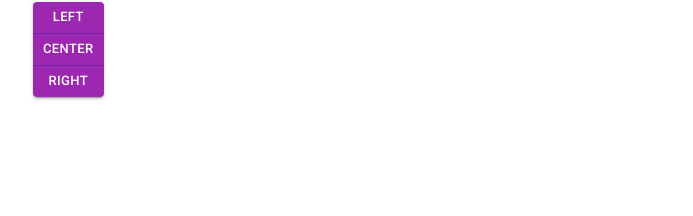
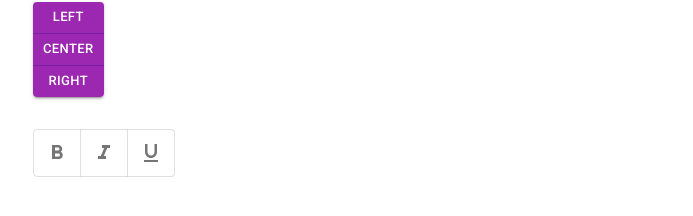
Before and after one commit to JiwanChaudhary/materail-ui, a React (Create React App) app: page / in a window 1280 px wide. Shown: the part 498-714 px from the top of the page, without its empty margins (39-732 px from the left). Built offline with nearby package versions, Linux system fonts and the light colour scheme.

Commit message:
js not supported the format should need to learn typescript

```diff
--- a/src/components/MuiButton.js
+++ b/src/components/MuiButton.js
@@ -1,7 +1,25 @@
-import { Stack, Button, IconButton, ButtonGroup } from "@mui/material";
+import {
+  Stack,
+  Button,
+  IconButton,
+  ButtonGroup,
+  ToggleButtonGroup,
+  ToggleButton,
+} from "@mui/material";
 import SendIcon from "@mui/icons-material/Send";
+import FormatBoldIcon from "@mui/icons-material/FormatBold";
+import FormatItalicIcon from "@mui/icons-material/FormatItalic";
+import FormatUnderlinedIcon from "@mui/icons-material/FormatUnderlined";
+import React, { useState } from "react";
 
 export const MuiButton = () => {
+  const [format, setFormats] = useState<string[]>([]);
+  const handleChange = (
+    _event: React.MouseEvent<HTMLElement>,
+    updatedFormat: string[]
+  ) => {
+    setFormats(updatedFormat);
+  };
   return (
     // Spacing le space dinxa junma number lekhna parxa ani direction dina parxa kata tira space dine ho vanera for example row ki column
     <Stack spacing={4}>
@@ -124,6 +142,24 @@
           <Button>Right</Button>
         </ButtonGroup>
       </Stack>
+
+      <Stack direction="column">
+        <ToggleButtonGroup
+          aria-label="Text Formatting"
+          value={format}
+          onChange={handleChange}
+        >
+          <ToggleButton value="bold" aria-label="bold">
+            <FormatBoldIcon />
+          </ToggleButton>
+          <ToggleButton value="italic" aria-label="italic">
+            <FormatItalicIcon />
+          </ToggleButton>
+          <ToggleButton value="underlined" aria-label="underlined">
+            <FormatUnderlinedIcon />
+          </ToggleButton>
+        </ToggleButtonGroup>
+      </Stack>
     </Stack>
   );
 };
```
